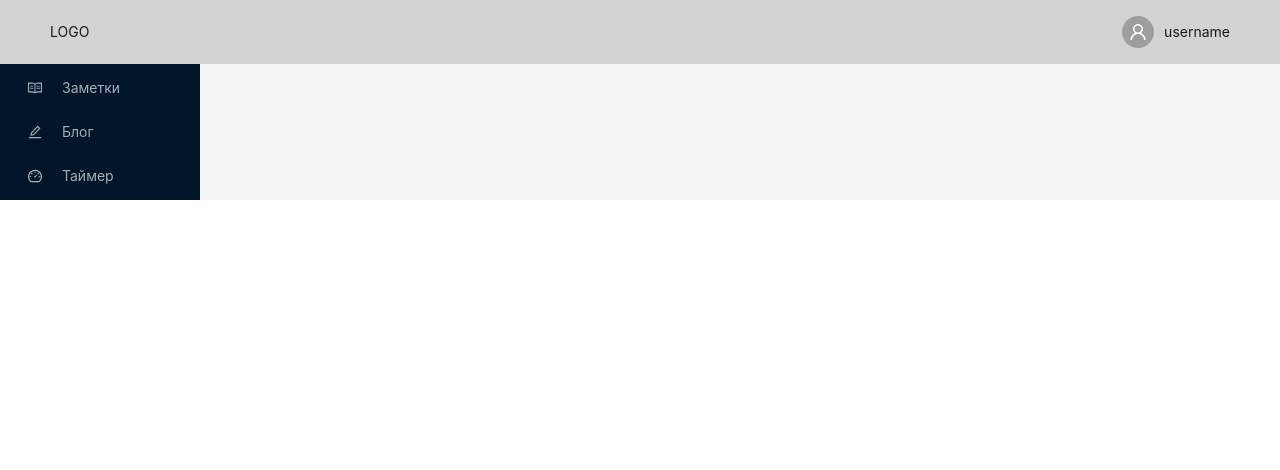
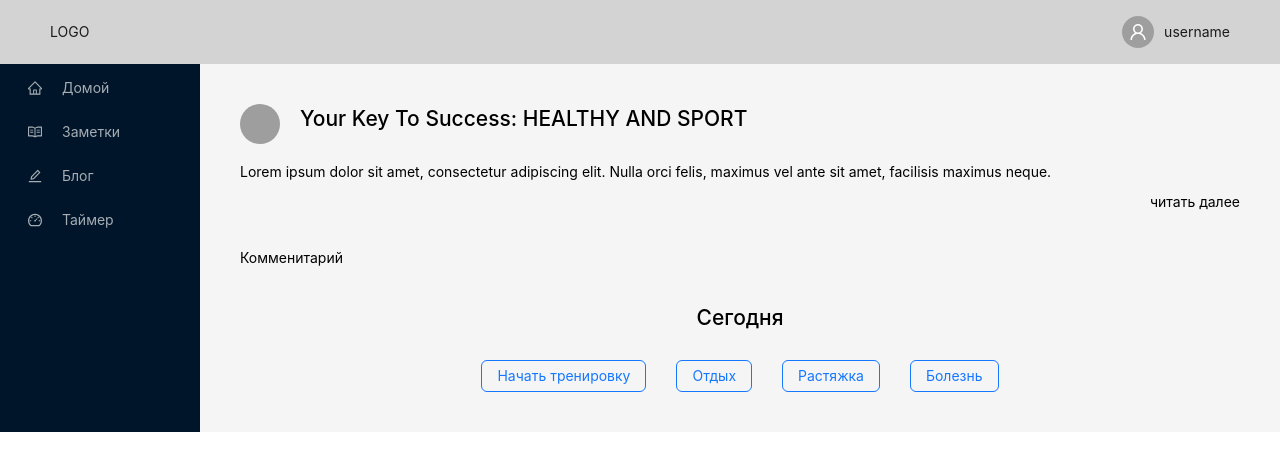
Before and after one commit to LilyMaksutova/my-react-project, a React (Create React App) app: page / in a window 1280 px wide. Shown: the top 470 px of the page. Built offline with nearby package versions, Linux system fonts and the light colour scheme; grey boxes are pictures that could not be loaded.

Commit message:
add home page without comments

```diff
--- a/src/App.jsx
+++ b/src/App.jsx
@@ -10,6 +10,7 @@ import Notes from './components/Notes';
 import PostDetails from './components/PostDetails';
 import Blog from './components/Blog';
 import Timer from './components/Timer';
+import Home from './components/Home';
 
 const { Header } = Layout;
 
@@ -29,6 +30,7 @@ function App() {
         </Sider>
         <Layout>
           <Routes>
+            <Route path="/" element={<Home />} />
             <Route path="notes" element={<Notes />} />
             <Route path="/blog/" element={<Blog />} />
             <Route path="/blog/:id" element={<PostDetails />} />
--- /dev/null
+++ b/src/components/Home.jsx
@@ -0,0 +1,43 @@
+import React from 'react';
+import { Button, Space } from 'antd';
+import PostPreview from './PostPreview';
+import blogList from '../blogData';
+
+function Home() {
+  const elem = blogList[blogList.length - 1];
+  return (
+    <div>
+      <article>
+        <PostPreview post={elem} />
+      </article>
+      <article style={{ margin: '40px' }}>Комменитарий</article>
+      <article style={{ margin: '40px' }}>
+        <h2 style={{ textAlign: 'center' }}>Сегодня</h2>
+        <Space
+          wrap
+          style={{
+            display: 'flex',
+            justifyContent: 'center',
+            marginTop: '30px',
+            gap: '30px',
+          }}
+        >
+          <Button type="primary" ghost>
+            Начать тренировку
+          </Button>
+          <Button type="primary" ghost>
+            Отдых
+          </Button>
+          <Button type="primary" ghost>
+            Растяжка
+          </Button>
+          <Button type="primary" ghost>
+            Болезнь
+          </Button>
+        </Space>
+      </article>
+    </div>
+  );
+}
+
+export default Home;
--- a/src/components/Navbar.jsx
+++ b/src/components/Navbar.jsx
@@ -5,6 +5,7 @@ import {
   ReadOutlined,
   EditOutlined,
   DashboardOutlined,
+  HomeOutlined,
 } from '@ant-design/icons';
 import { Menu } from 'antd';
 
@@ -18,6 +19,12 @@ function getItem(label, key, icon, children) {
 }
 
 const items = [
+  getItem([
+    <Link to="/">
+      <HomeOutlined style={{ marginRight: '20px' }} />
+      Домой
+    </Link>,
+  ]),
   getItem([
     <Link to="/notes">
       <ReadOutlined style={{ marginRight: '20px' }} />
```
